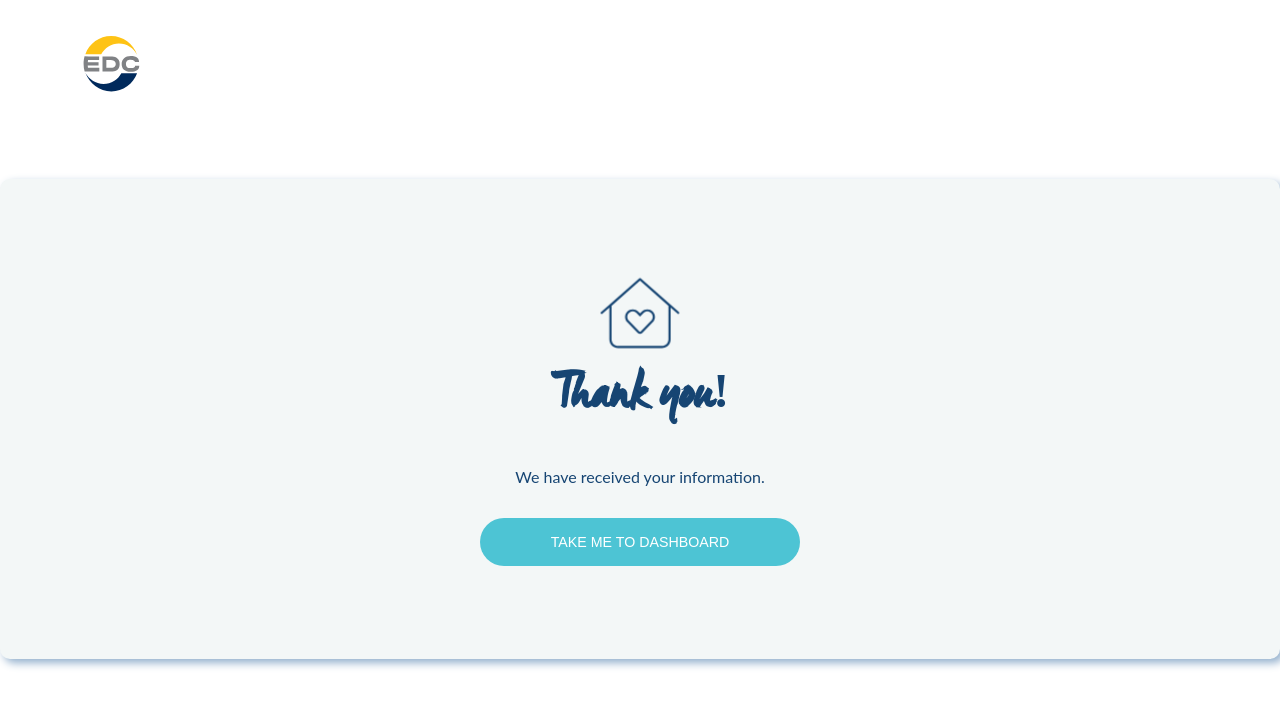
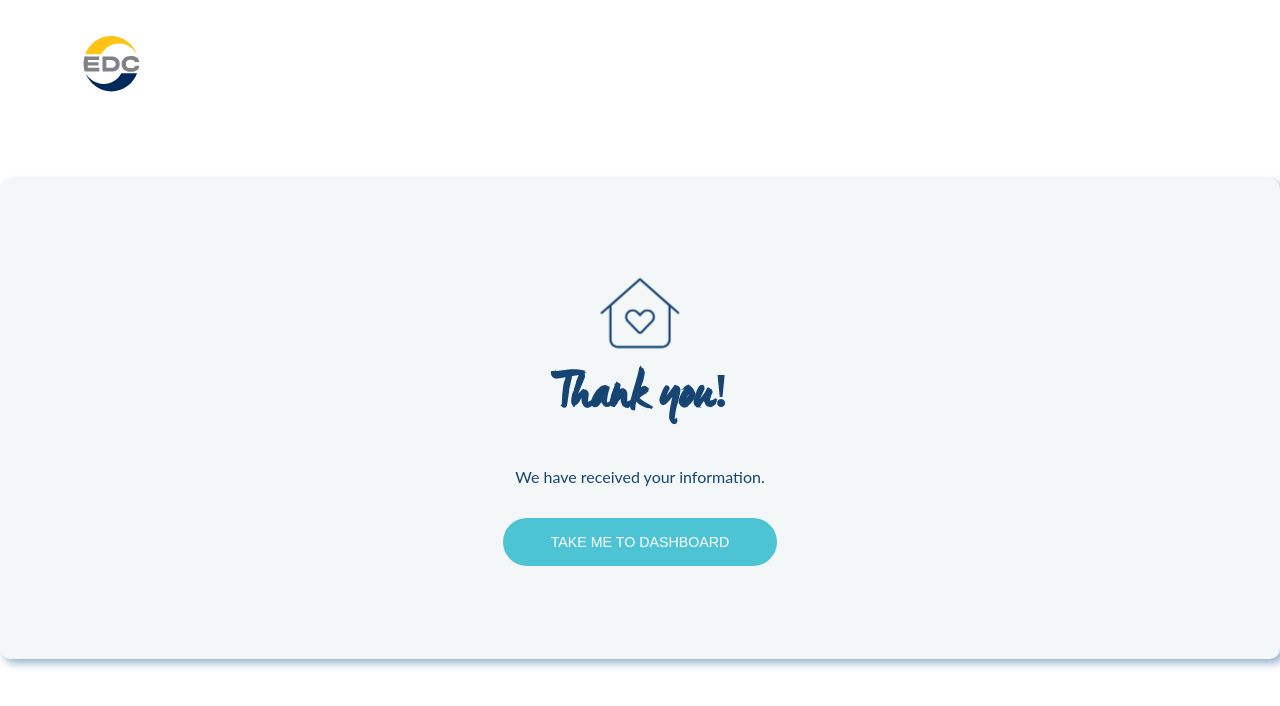
Before and after one commit to federico-barbieri/EDC-Real-Estate-Case, a Next.js app: page /thanks in a window 1280 px wide. Shown: the top 706 px of the page. Built offline with nearby package versions, Linux system fonts and the light colour scheme; a web font is replaced by a local one.

Commit message:
btn check

```diff
--- a/src/pages/thanks/index.module.css
+++ b/src/pages/thanks/index.module.css
@@ -57,10 +57,8 @@
 
 /*Button*/
 .btn {
-  /* width: 0%; */
-  width: 25vw;
   height: 3rem;
-  padding: 1rem;
+  padding: 1rem 3rem;
   margin: 1rem auto 0 auto;
   font-size: 0.889rem;
   border-radius: 25px;
```
